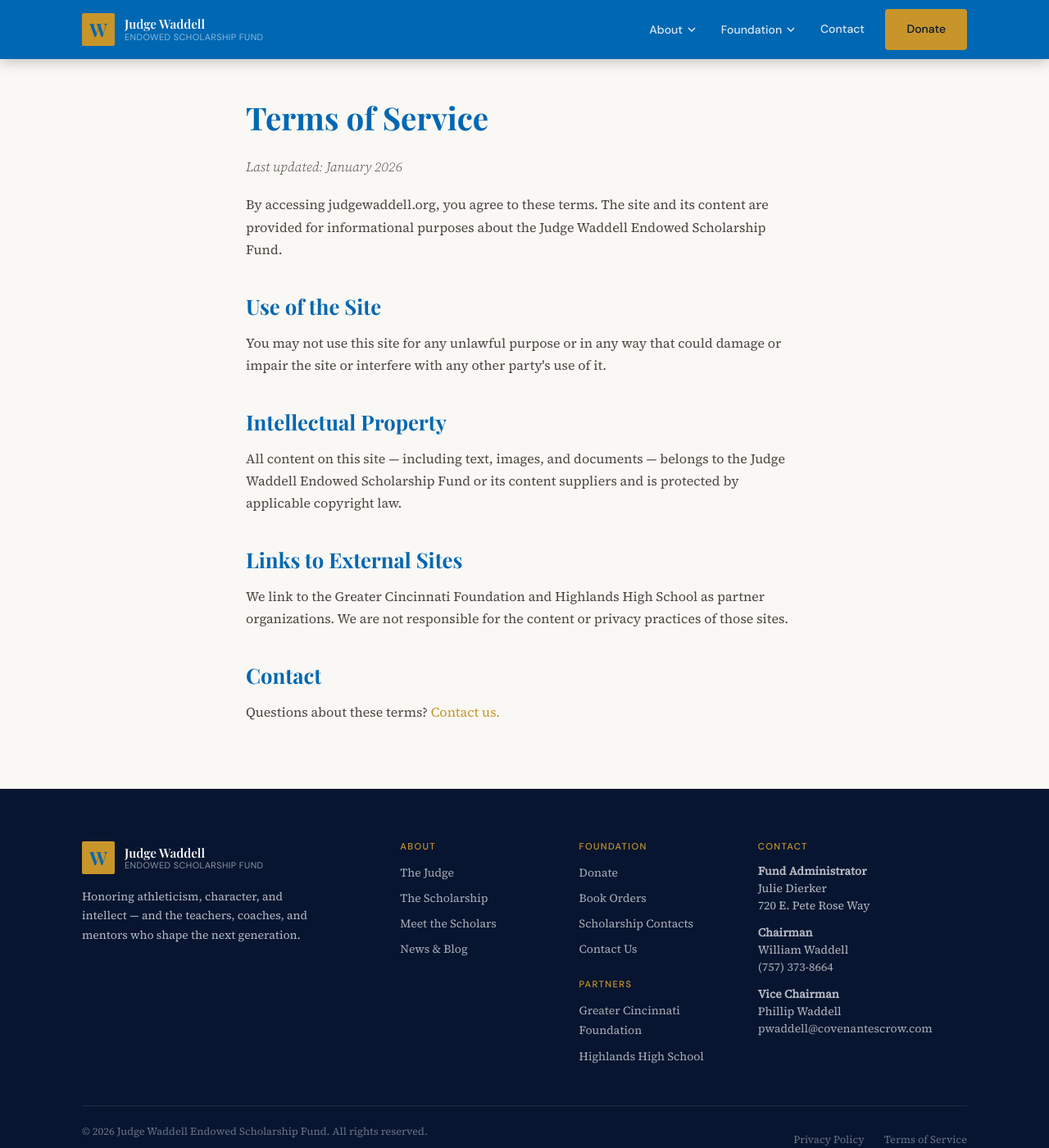
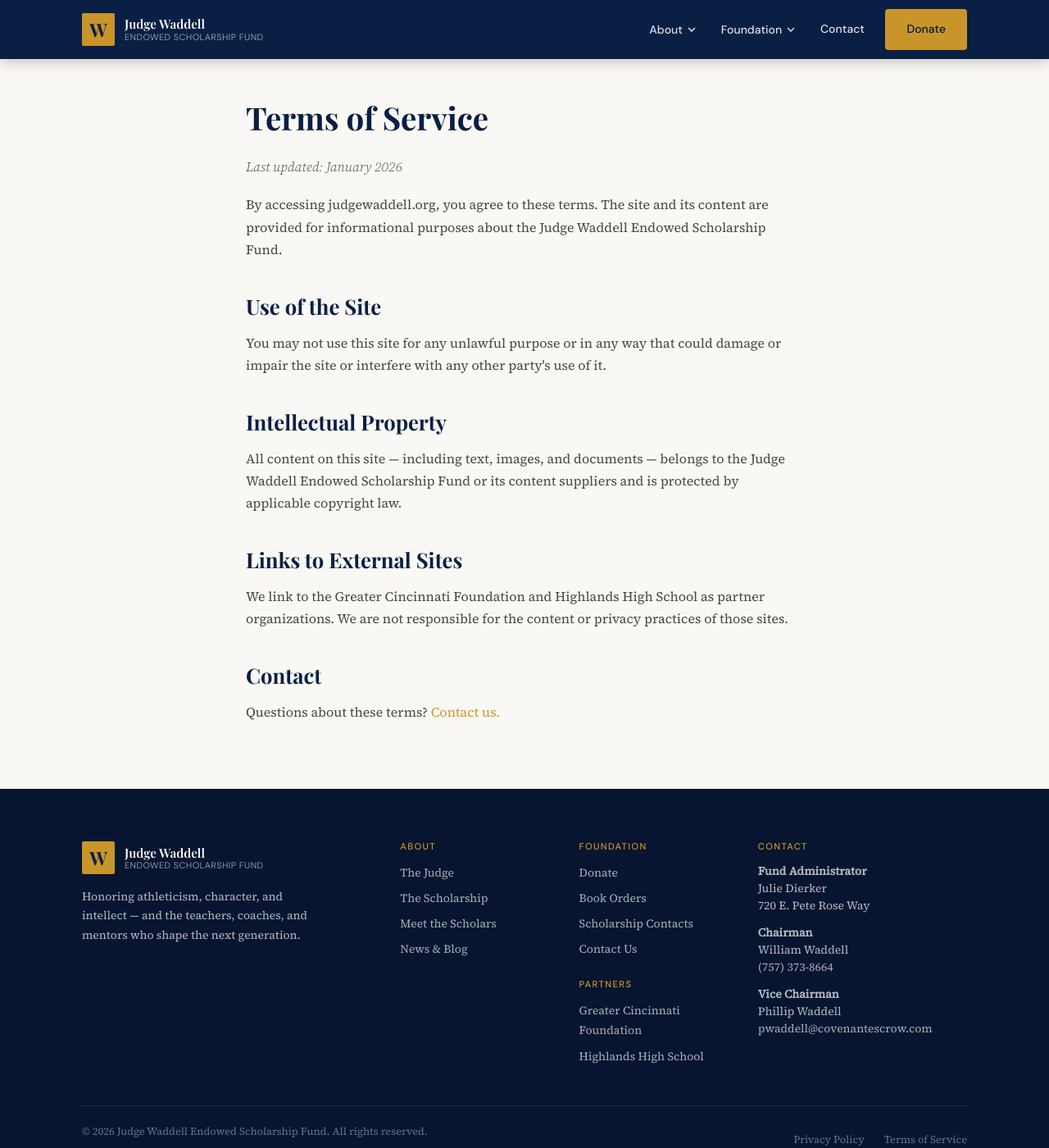
Before and after one commit to alwad/judgewaddellv3, a Jekyll site: the page built from pages/terms.html, in a window 1280 px wide and 1400 px high. Shown: the whole window at 82% size. Built offline with Jekyll 4.4.1, drawn with Linux system fonts in a browser that asks for light colours; some web fonts are replaced.

Commit message:
Update main.css

```diff
--- a/assets/css/main.css
+++ b/assets/css/main.css
@@ -5,7 +5,7 @@
 
 /* --- Variables --- */
 :root {
-  --navy:       #0067b2;
+  --navy:       #0a1f44;
   --navy-dark:  #071530;
   --navy-mid:   #122654;
   --gold:       #c8952a;
```
